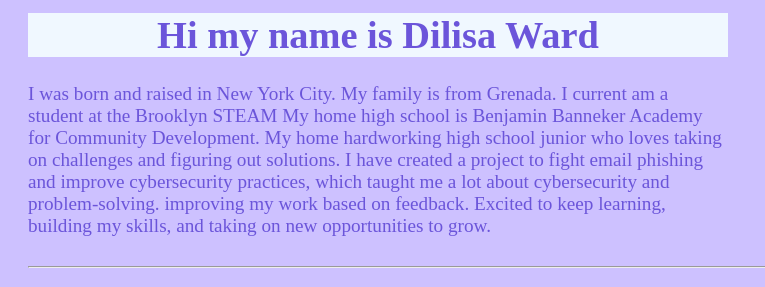
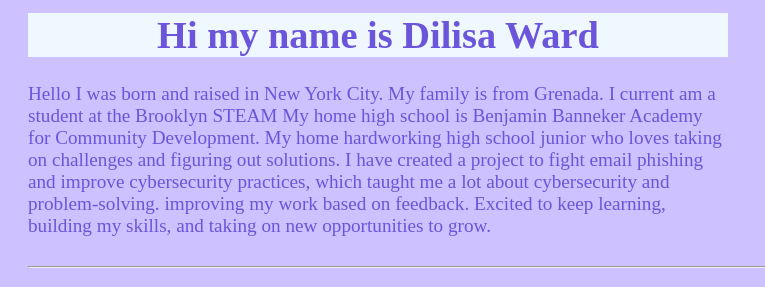
Before and after one commit to dilisa25/dilisa25.github.io, a plain HTML site: page index.html in a window 1280 px wide. Shown: the part 180-467 px from the top of the page, 0-765 px from the left. Drawn offline with Linux system fonts and the light colour scheme; a web font is replaced by a local one.

Commit message:
on personal computer

```diff
--- a/index.html
+++ b/index.html
@@ -23,7 +23,7 @@
     <div id="texthola">
      <h1 id="hello">Hi my name is Dilisa Ward</h1>
      <p>
-        I was born and raised in New York City. My family is from Grenada. I current am a student at the Brooklyn STEAM
+        Hello I was born and raised in New York City. My family is from Grenada. I current am a student at the Brooklyn STEAM
         My home high school is Benjamin Banneker Academy for Community Development. My home  hardworking high school
         junior who loves taking on challenges and figuring out solutions. I have created a project to
         fight email phishing and improve cybersecurity practices, which taught me a lot about
```
